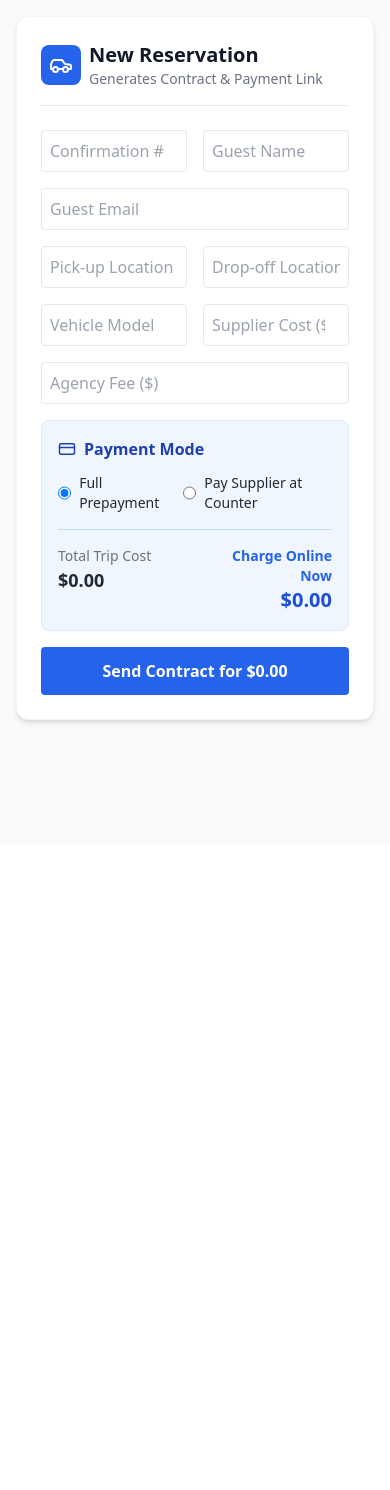
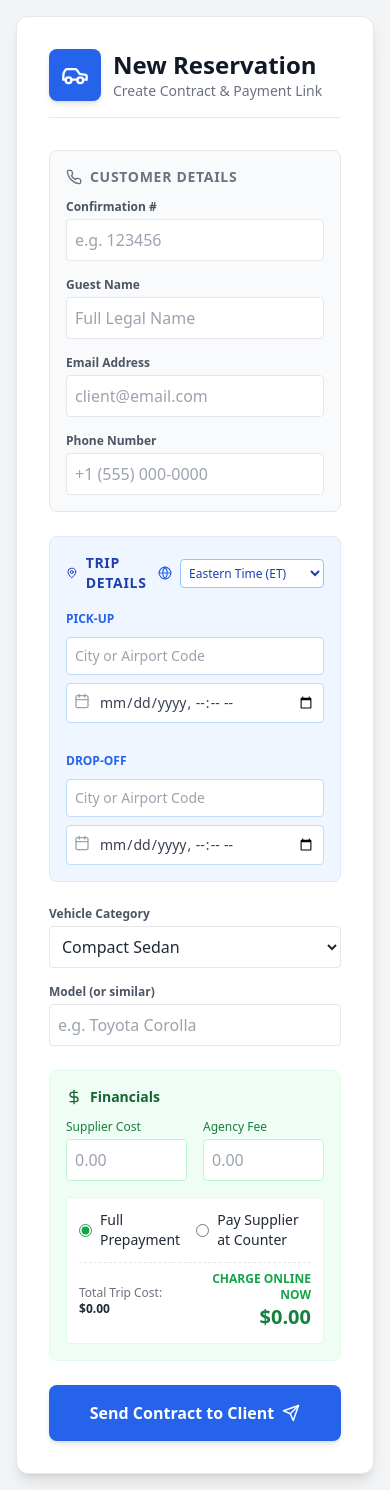
Before and after one commit to Kranti86/Agentportal, a React (Vite) app: page / in a window 390 px wide. Before the commit the page ends 844 px from the top, so only its background shows below. Built offline with nearby package versions, Linux system fonts and the light colour scheme.

Commit message:
Enhance booking form with additional fields
Added new fields for guest phone and timezone. Updated payment type handling and form layout for better user experience.

```diff
--- a/src/App.jsx
+++ b/src/App.jsx
@@ -1,18 +1,18 @@
 import React, { useState } from 'react';
-import { Send, MapPin, Car, DollarSign, CheckCircle, AlertTriangle, CreditCard } from 'lucide-react';
+import { Send, MapPin, Car, DollarSign, CheckCircle, AlertTriangle, CreditCard, Phone, Globe, Calendar } from 'lucide-react';
 
 export default function BookingPortal() {
   const [status, setStatus] = useState('idle');
   const [errorMessage, setErrorMessage] = useState('');
   const [reviewLink, setReviewLink] = useState('');
-
-  // New State for Payment Type
-  const [paymentType, setPaymentType] = useState('prepaid'); // 'prepaid' or 'pay_at_counter'
+  const [paymentType, setPaymentType] = useState('prepaid');
 
   const [formData, setFormData] = useState({
     confirmationNumber: '',
     guestName: '',
     guestEmail: '',
+    guestPhone: '',
+    timezone: 'America/New_York', // Default timezone
     pickupLocation: '',
     pickupDate: '',
     dropoffLocation: '',
@@ -24,12 +24,9 @@ export default function BookingPortal() {
     agencyFee: ''
   });
 
-  // Financial Calculations
   const supplierVal = parseFloat(formData.supplierAmount || 0);
   const agencyVal = parseFloat(formData.agencyFee || 0);
   const totalTripCost = (supplierVal + agencyVal).toFixed(2);
-
-  // Determine what is charged online based on selection
   const amountToChargeNow = paymentType === 'prepaid' ? totalTripCost : agencyVal.toFixed(2);
   const amountDueAtCounter = paymentType === 'prepaid' ? '0.00' : supplierVal.toFixed(2);
 
@@ -47,11 +44,7 @@ export default function BookingPortal() {
       const response = await fetch('https://carrentalemailservice-c73f9b7cf7b6.herokuapp.com/create-booking', {
         method: 'POST',
         headers: { 'Content-Type': 'application/json' },
-        body: JSON.stringify({
-          ...formData,
-          paymentType, // Send the selection to the server
-          amountToChargeNow // Explicitly tell server what to charge
-        }),
+        body: JSON.stringify({ ...formData, paymentType, amountToChargeNow }),
       });
 
       const result = await response.json();
@@ -63,7 +56,6 @@ export default function BookingPortal() {
       } else {
         throw new Error(result.error || 'Failed to create booking');
       }
-
     } catch (error) {
       console.error("Booking Error:", error);
       setStatus('error');
@@ -72,93 +64,163 @@ export default function BookingPortal() {
   };
 
   return (
-    <div className="min-h-screen bg-gray-50 text-gray-800 p-4 md:p-8 font-sans">
-      <div className="max-w-2xl mx-auto bg-white p-6 rounded-xl shadow-md border border-gray-100">
-          <div className="flex items-center gap-2 mb-6 border-b pb-4">
-            <div className="bg-blue-600 p-2 rounded-lg text-white"><Car size={24} /></div>
+    <div className="min-h-screen bg-gray-100 text-gray-800 p-4 md:p-8 font-sans">
+      <div className="max-w-3xl mx-auto bg-white p-8 rounded-xl shadow-lg border border-gray-200">
+
+          <div className="flex items-center gap-3 mb-8 border-b pb-4">
+            <div className="bg-blue-600 p-3 rounded-lg text-white shadow-md"><Car size={28} /></div>
             <div>
-              <h1 className="text-xl font-bold text-gray-900">New Reservation</h1>
-              <p className="text-sm text-gray-500">Generates Contract & Payment Link</p>
+              <h1 className="text-2xl font-bold text-gray-900">New Reservation</h1>
+              <p className="text-sm text-gray-500">Create Contract & Payment Link</p>
             </div>
           </div>
 
-          <form onSubmit={handleSubmit} className="space-y-4">
-            {/* ... Existing Input Fields ... */}
-            <div className="grid grid-cols-2 gap-4">
-              <input required type="text" name="confirmationNumber" value={formData.confirmationNumber} onChange={handleChange} className="w-full p-2 border rounded" placeholder="Confirmation #" />
-              <input required type="text" name="guestName" value={formData.guestName} onChange={handleChange} className="w-full p-2 border rounded" placeholder="Guest Name" />
-            </div>
-            <input required type="email" name="guestEmail" value={formData.guestEmail} onChange={handleChange} className="w-full p-2 border rounded" placeholder="Guest Email" />
+          <form onSubmit={handleSubmit} className="space-y-6">
 
-            <div className="grid grid-cols-2 gap-4">
-               <input required type="text" name="pickupLocation" value={formData.pickupLocation} onChange={handleChange} className="w-full p-2 border rounded" placeholder="Pick-up Location" />
-               <input required type="text" name="dropoffLocation" value={formData.dropoffLocation} onChange={handleChange} className="w-full p-2 border rounded" placeholder="Drop-off Location" />
-            </div>
-
-            <div className="grid grid-cols-2 gap-4">
-               <input required type="text" name="vehicleModel" value={formData.vehicleModel} onChange={handleChange} className="w-full p-2 border rounded" placeholder="Vehicle Model" />
-               <input required type="number" step="0.01" name="supplierAmount" value={formData.supplierAmount} onChange={handleChange} className="w-full p-2 border rounded" placeholder="Supplier Cost ($)" />
-            </div>
-             <input required type="number" step="0.01" name="agencyFee" value={formData.agencyFee} onChange={handleChange} className="w-full p-2 border rounded" placeholder="Agency Fee ($)" />
-
-            {/* PAYMENT TYPE TOGGLE */}
-            <div className="bg-blue-50 p-4 rounded-lg border border-blue-100">
-              <h3 className="font-bold text-blue-800 mb-3 flex items-center gap-2"><CreditCard size={18}/> Payment Mode</h3>
-              <div className="flex gap-4">
-                <label className="flex items-center gap-2 cursor-pointer">
-                  <input
-                    type="radio"
-                    name="ptype"
-                    checked={paymentType === 'prepaid'}
-                    onChange={() => setPaymentType('prepaid')}
-                    className="w-4 h-4 text-blue-600"
-                  />
-                  <span className="text-sm font-medium">Full Prepayment</span>
-                </label>
-                <label className="flex items-center gap-2 cursor-pointer">
-                  <input
-                    type="radio"
-                    name="ptype"
-                    checked={paymentType === 'pay_at_counter'}
-                    onChange={() => setPaymentType('pay_at_counter')}
-                    className="w-4 h-4 text-blue-600"
-                  />
-                  <span className="text-sm font-medium">Pay Supplier at Counter</span>
-                </label>
+            {/* SECTION 1: GUEST DETAILS */}
+            <div className="bg-gray-50 p-4 rounded-lg border border-gray-200">
+              <h3 className="text-sm font-bold text-gray-500 uppercase tracking-wider mb-3 flex items-center gap-2">
+                <Phone size={16}/> Customer Details
+              </h3>
+              <div className="grid grid-cols-1 md:grid-cols-2 gap-4 mb-4">
+                <div>
+                  <label className="block text-xs font-semibold text-gray-600 mb-1">Confirmation #</label>
+                  <input required type="text" name="confirmationNumber" value={formData.confirmationNumber} onChange={handleChange} className="w-full p-2 border rounded focus:ring-2 focus:ring-blue-500 outline-none" placeholder="e.g. 123456" />
+                </div>
+                <div>
+                  <label className="block text-xs font-semibold text-gray-600 mb-1">Guest Name</label>
+                  <input required type="text" name="guestName" value={formData.guestName} onChange={handleChange} className="w-full p-2 border rounded focus:ring-2 focus:ring-blue-500 outline-none" placeholder="Full Legal Name" />
+                </div>
               </div>
-
-              {/* DYNAMIC TOTALS DISPLAY */}
-              <div className="mt-4 pt-4 border-t border-blue-200 grid grid-cols-2 gap-4 text-sm">
+              <div className="grid grid-cols-1 md:grid-cols-2 gap-4">
                 <div>
-                  <span className="text-gray-500 block">Total Trip Cost</span>
-                  <span className="font-bold text-gray-800 text-lg">${totalTripCost}</span>
+                  <label className="block text-xs font-semibold text-gray-600 mb-1">Email Address</label>
+                  <input required type="email" name="guestEmail" value={formData.guestEmail} onChange={handleChange} className="w-full p-2 border rounded focus:ring-2 focus:ring-blue-500 outline-none" placeholder="client@email.com" />
                 </div>
-                <div className="text-right">
-                  <span className="text-blue-600 block font-bold">Charge Online Now</span>
-                  <span className="font-black text-blue-700 text-xl">${amountToChargeNow}</span>
-                  {paymentType === 'pay_at_counter' && (
-                    <span className="text-xs text-orange-600 block mt-1">Due at Counter: ${amountDueAtCounter}</span>
-                  )}
+                <div>
+                  <label className="block text-xs font-semibold text-gray-600 mb-1">Phone Number</label>
+                  <input required type="tel" name="guestPhone" value={formData.guestPhone} onChange={handleChange} className="w-full p-2 border rounded focus:ring-2 focus:ring-blue-500 outline-none" placeholder="+1 (555) 000-0000" />
                 </div>
               </div>
             </div>
 
-            {/* STATUS MESSAGES */}
-            {status === 'error' && <p className="text-red-600 text-sm bg-red-50 p-3 rounded">{errorMessage}</p>}
+            {/* SECTION 2: TRIP LOGISTICS */}
+            <div className="bg-blue-50 p-4 rounded-lg border border-blue-100">
+              <div className="flex justify-between items-center mb-3">
+                <h3 className="text-sm font-bold text-blue-800 uppercase tracking-wider flex items-center gap-2">
+                  <MapPin size={16}/> Trip Details
+                </h3>
+                <div className="flex items-center gap-2">
+                  <Globe size={14} className="text-blue-600"/>
+                  <select name="timezone" value={formData.timezone} onChange={handleChange} className="text-xs p-1 border border-blue-300 rounded text-blue-800 bg-white outline-none">
+                    <option value="America/New_York">Eastern Time (ET)</option>
+                    <option value="America/Chicago">Central Time (CT)</option>
+                    <option value="America/Denver">Mountain Time (MT)</option>
+                    <option value="America/Los_Angeles">Pacific Time (PT)</option>
+                    <option value="America/Phoenix">Arizona</option>
+                    <option value="America/Anchorage">Alaska</option>
+                    <option value="Pacific/Honolulu">Hawaii</option>
+                  </select>
+                </div>
+              </div>
+
+              <div className="grid grid-cols-1 md:grid-cols-2 gap-6">
+                {/* Pickup */}
+                <div className="space-y-2">
+                  <span className="text-xs font-bold text-blue-600 uppercase">Pick-up</span>
+                  <input required type="text" name="pickupLocation" value={formData.pickupLocation} onChange={handleChange} className="w-full p-2 border border-blue-200 rounded text-sm" placeholder="City or Airport Code" />
+                  <div className="relative">
+                    <Calendar size={16} className="absolute left-2 top-2.5 text-gray-400"/>
+                    <input required type="datetime-local" name="pickupDate" value={formData.pickupDate} onChange={handleChange} className="w-full p-2 pl-8 border border-blue-200 rounded text-sm text-gray-700" />
+                  </div>
+                </div>
+
+                {/* Dropoff */}
+                <div className="space-y-2">
+                  <span className="text-xs font-bold text-blue-600 uppercase">Drop-off</span>
+                  <input required type="text" name="dropoffLocation" value={formData.dropoffLocation} onChange={handleChange} className="w-full p-2 border border-blue-200 rounded text-sm" placeholder="City or Airport Code" />
+                  <div className="relative">
+                    <Calendar size={16} className="absolute left-2 top-2.5 text-gray-400"/>
+                    <input required type="datetime-local" name="dropoffDate" value={formData.dropoffDate} onChange={handleChange} className="w-full p-2 pl-8 border border-blue-200 rounded text-sm text-gray-700" />
+                  </div>
+                </div>
+              </div>
+            </div>
+
+            {/* SECTION 3: VEHICLE INFO */}
+            <div className="grid grid-cols-1 md:grid-cols-2 gap-4">
+               <div>
+                  <label className="block text-xs font-semibold text-gray-600 mb-1">Vehicle Category</label>
+                  <select name="vehicleCategory" value={formData.vehicleCategory} onChange={handleChange} className="w-full p-2 border rounded bg-white">
+                    <option>Compact Sedan</option>
+                    <option>Mid-size Sedan</option>
+                    <option>Full-size Sedan</option>
+                    <option>Minivan</option>
+                    <option>SUV (Mid-size)</option>
+                    <option>SUV (Full-size)</option>
+                    <option>Convertible</option>
+                    <option>Luxury</option>
+                  </select>
+               </div>
+               <div>
+                  <label className="block text-xs font-semibold text-gray-600 mb-1">Model (or similar)</label>
+                  <input required type="text" name="vehicleModel" value={formData.vehicleModel} onChange={handleChange} className="w-full p-2 border rounded" placeholder="e.g. Toyota Corolla" />
+               </div>
+            </div>
+
+            {/* SECTION 4: FINANCIALS */}
+            <div className="p-4 bg-green-50 rounded-lg border border-green-100">
+               <h3 className="font-semibold text-green-800 text-sm flex items-center gap-2 mb-3"><DollarSign size={16}/> Financials</h3>
+               <div className="grid grid-cols-2 gap-4 mb-4">
+                  <div>
+                    <label className="block text-xs text-green-700 mb-1">Supplier Cost</label>
+                    <input required type="number" step="0.01" name="supplierAmount" value={formData.supplierAmount} onChange={handleChange} className="w-full p-2 border border-green-200 rounded" placeholder="0.00" />
+                  </div>
+                  <div>
+                    <label className="block text-xs text-green-700 mb-1">Agency Fee</label>
+                    <input required type="number" step="0.01" name="agencyFee" value={formData.agencyFee} onChange={handleChange} className="w-full p-2 border border-green-200 rounded" placeholder="0.00" />
+                  </div>
+               </div>
+
+               <div className="bg-white p-3 rounded border border-green-100">
+                 <div className="flex gap-4 mb-3 justify-center">
+                    <label className="flex items-center gap-2 cursor-pointer text-sm">
+                      <input type="radio" name="ptype" checked={paymentType === 'prepaid'} onChange={() => setPaymentType('prepaid')} className="accent-green-600"/>
+                      Full Prepayment
+                    </label>
+                    <label className="flex items-center gap-2 cursor-pointer text-sm">
+                      <input type="radio" name="ptype" checked={paymentType === 'pay_at_counter'} onChange={() => setPaymentType('pay_at_counter')} className="accent-green-600"/>
+                      Pay Supplier at Counter
+                    </label>
+                 </div>
+                 <div className="flex justify-between items-center border-t border-dashed border-gray-200 pt-2">
+                    <div className="text-xs text-gray-500">Total Trip Cost: <span className="font-bold text-gray-800">${totalTripCost}</span></div>
+                    <div className="text-right">
+                      <div className="text-xs text-green-600 font-bold uppercase">Charge Online Now</div>
+                      <div className="text-xl font-black text-green-700">${amountToChargeNow}</div>
+                      {paymentType === 'pay_at_counter' && <div className="text-xs text-red-500 font-medium">Due at Counter: ${amountDueAtCounter}</div>}
+                    </div>
+                 </div>
+               </div>
+            </div>
+
+            {/* SUBMIT BUTTON */}
+            <button type="submit" disabled={status === 'loading' || status === 'success'} className="w-full py-4 bg-blue-600 text-white font-bold rounded-lg hover:bg-blue-700 shadow-md disabled:opacity-50 transition-all flex justify-center items-center gap-2">
+              {status === 'loading' ? 'Processing...' : 'Send Contract to Client'} <Send size={18}/>
+            </button>
+
+            {/* MESSAGES */}
+            {status === 'error' && <div className="bg-red-50 text-red-700 p-3 rounded flex items-center gap-2 text-sm"><AlertTriangle size={16}/> {errorMessage}</div>}
 
             {status === 'success' && (
-              <div className="bg-green-50 text-green-800 p-4 rounded border border-green-200">
-                <p className="font-bold flex items-center gap-2"><CheckCircle size={18}/> Sent Successfully!</p>
-                <p className="text-sm mt-1">Contract link sent to <strong>{formData.guestEmail}</strong>.</p>
-                <div className="mt-2 text-xs bg-white p-2 border rounded break-all">
-                   <strong>Review Link:</strong> <a href={reviewLink} target="_blank" className="text-blue-600 underline">{reviewLink}</a>
-                </div>
+              <div className="bg-green-50 text-green-800 p-4 rounded border border-green-200 text-center">
+                <CheckCircle size={32} className="text-green-600 mx-auto mb-2"/>
+                <p className="font-bold">Success! Email Sent.</p>
+                <p className="text-sm">Contract link sent to {formData.guestEmail}</p>
+                {reviewLink && <a href={reviewLink} target="_blank" className="text-xs text-blue-600 underline mt-2 block">Open Review Page</a>}
               </div>
             )}
 
-            <button type="submit" disabled={status === 'loading' || status === 'success'} className="w-full py-3 bg-blue-600 text-white font-bold rounded hover:bg-blue-700 disabled:opacity-50">
-              {status === 'loading' ? 'Processing...' : `Send Contract for $${amountToChargeNow}`}
-            </button>
           </form>
       </div>
     </div>
```
